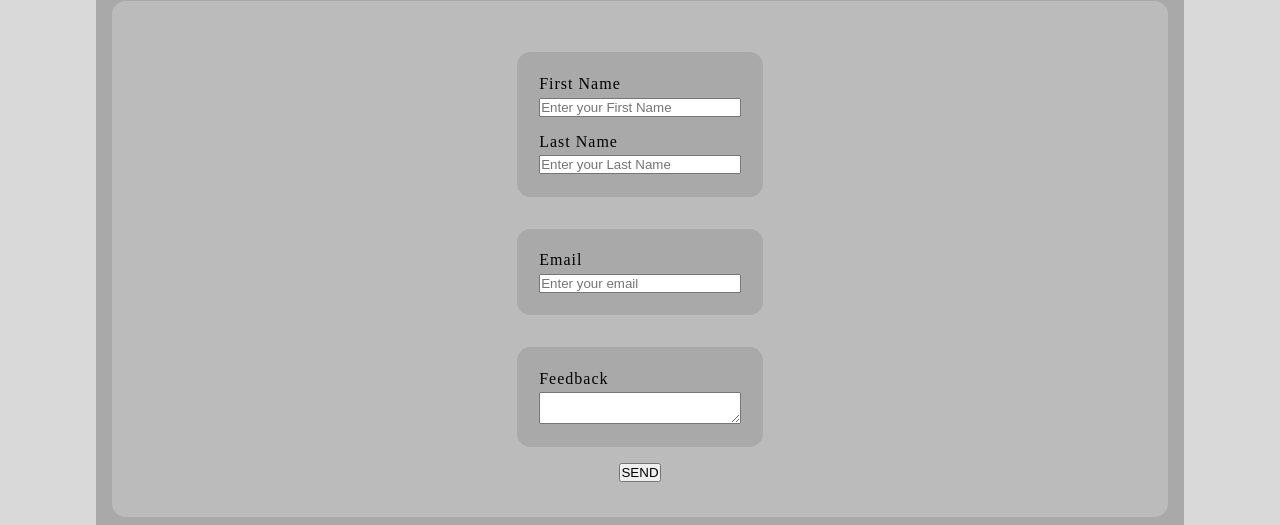
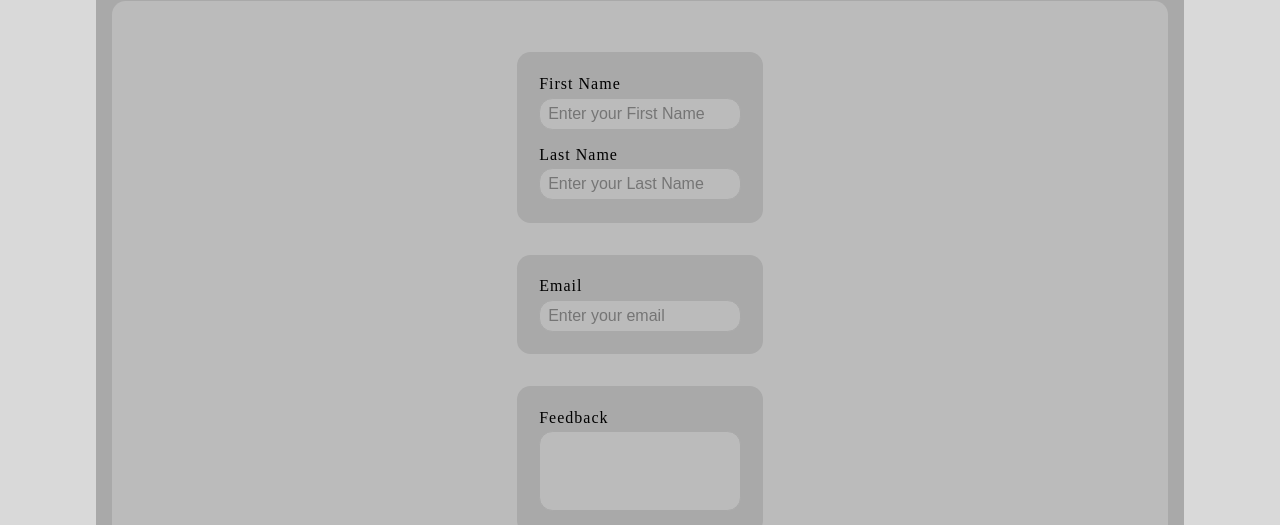
Before and after one commit to Edouard-Pon/univ-web-project, a plain HTML site: page html/form.html in a window 1280 px wide. Shown: the part 299-824 px from the top of the page. Drawn offline with Linux system fonts and the light colour scheme.

Commit message:
Updated form style and added buttons.css

```diff
--- a/css/form.css
+++ b/css/form.css
@@ -18,3 +18,27 @@
 #first-name {
     margin-bottom: 1rem;
 }
+
+form input, form textarea {
+    height: 2rem;
+    padding: .25rem .5rem;
+    border-radius: .85rem;
+    border: 1px solid darkgrey;
+    background-color: #bbbbbb;
+    font-size: 1rem;
+    font-weight: normal;
+    outline: none;
+}
+
+form textarea {
+    height: 5rem;
+    resize: none;
+}
+
+form input:focus, form textarea:focus {
+    border-color: white;
+}
+
+.btn {
+    margin-bottom: 1rem;
+}
--- a/css/main.css
+++ b/css/main.css
@@ -1,6 +1,7 @@
 @import "shared/header.css";
 @import "shared/footer.css";
 @import "shared/page.css";
+@import "shared/buttons.css";
 
 :root {
     font-size: 16px;
--- /dev/null
+++ b/css/shared/buttons.css
@@ -0,0 +1,17 @@
+.btn {
+    border: none;
+    border-radius: .8rem;
+    padding: .5rem 1.2rem;
+    font-size: 1rem;
+    cursor: pointer;
+    text-decoration: none;
+    text-align: center;
+    box-shadow: 0 0 0.6rem hsla(0, 0%, 0%, 0.15);
+    margin-top: .8rem;
+    color: white;
+    background-color: darkgrey;
+}
+
+.btn:hover {
+    background-color: #bbbbbb;
+}
--- a/html/form.html
+++ b/html/form.html
@@ -2,7 +2,7 @@
 <html lang="en">
 <head>
     <meta charset="UTF-8">
-    <meta name="About us page"
+    <meta name="Feedback page"
           content="width=device-width, user-scalable=no, initial-scale=1.0, maximum-scale=1.0, minimum-scale=1.0">
     <meta http-equiv="X-UA-Compatible" content="ie=edge">
     <title>About Us</title>
@@ -26,19 +26,19 @@
     <form class="content">
         <div class="sub-content">
             <label for="first-name">First Name</label>
-            <input type="text" id="first-name" placeholder="Enter your First Name">
+            <input type="text" id="first-name" placeholder="Enter your First Name" required>
             <label for="last-name">Last Name</label>
-            <input type="text" id="last-name" placeholder="Enter your Last Name">
+            <input type="text" id="last-name" placeholder="Enter your Last Name" required>
         </div>
         <div class="sub-content">
             <label for="email">Email</label>
-            <input type="text" id="email" placeholder="Enter your email">
+            <input type="text" id="email" placeholder="Enter your email" required>
         </div>
         <div class="sub-content">
             <label for="feedback">Feedback</label>
-            <textarea id="feedback"></textarea>
+            <textarea id="feedback" required></textarea>
         </div>
-        <button class="btn" type="submit">SEND</button>
+        <button class="btn" type="submit">Submit</button>
     </form>
 </main>
 <footer>
```
